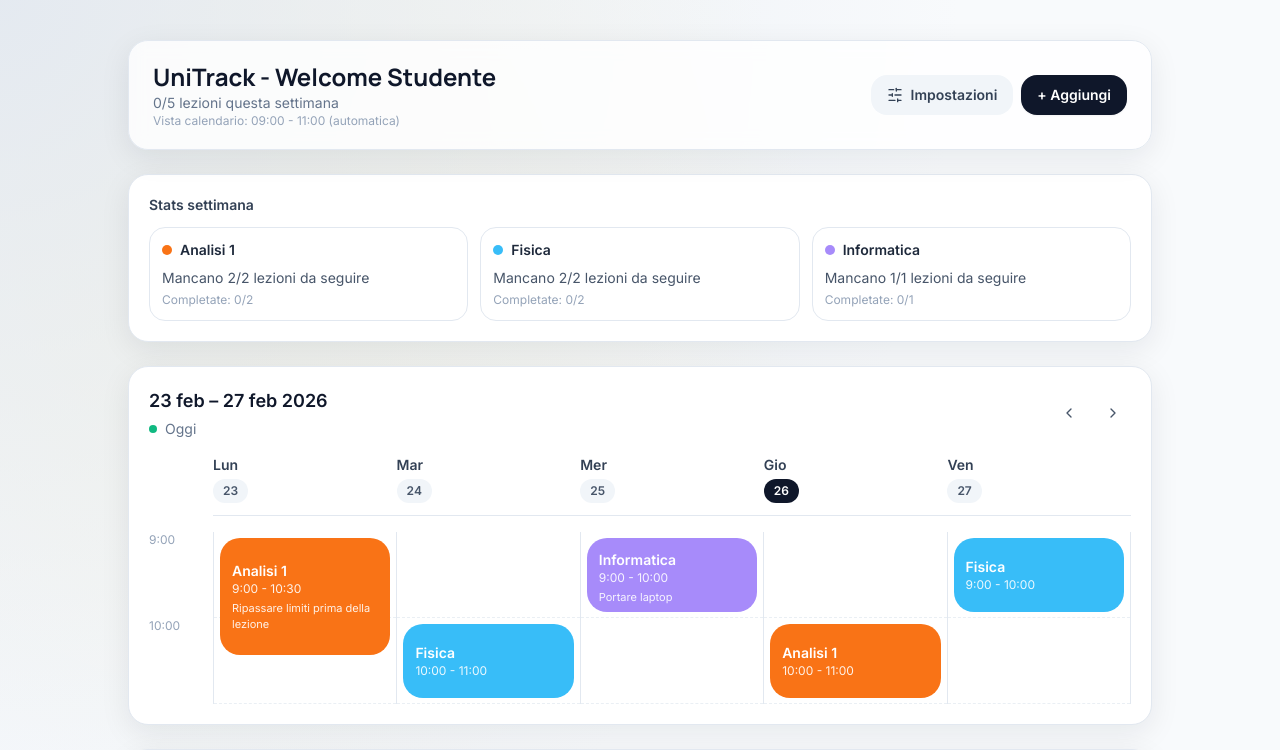
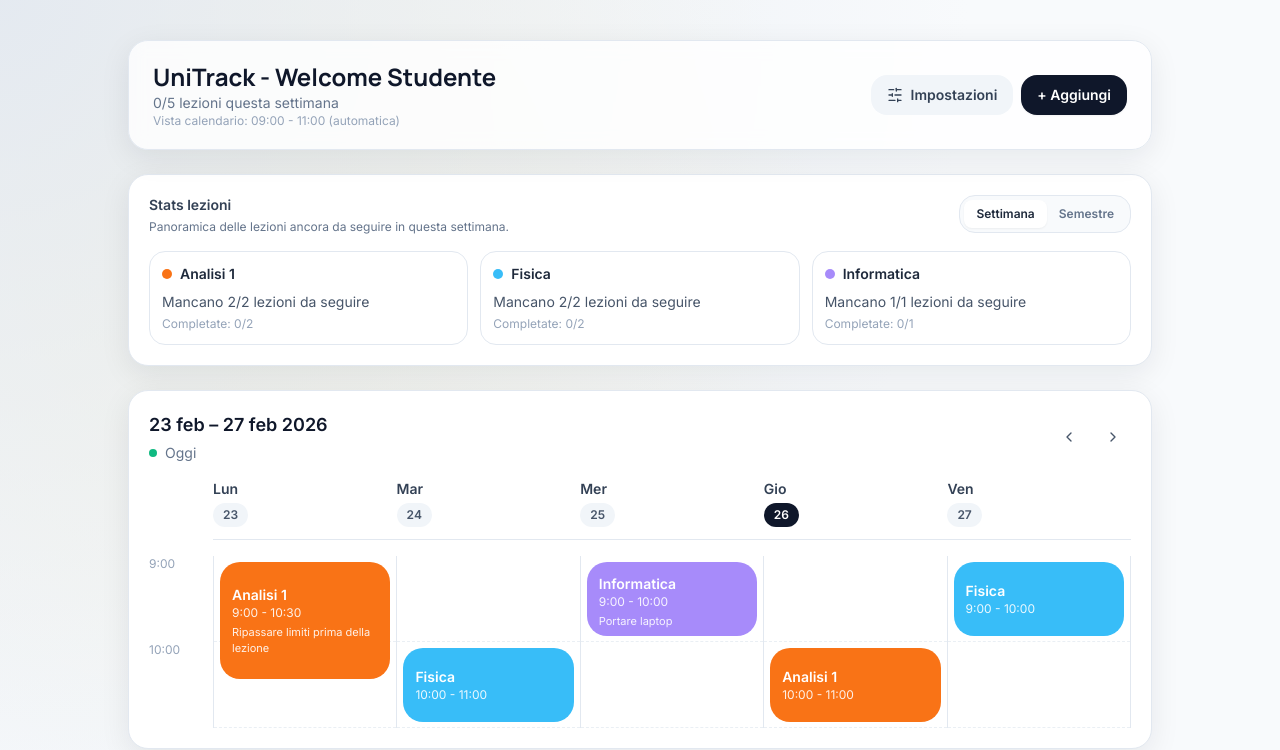
Before and after one commit to MarianoAkaMery/MyUniversityPlan-by-Some-LLMS, a React (Vite) app: page / in a window 1280 px wide. Shown: the top 750 px of the page. Built offline with nearby package versions, Linux system fonts and the light colour scheme.

Commit message:
Added total report

```diff
--- a/src/App.tsx
+++ b/src/App.tsx
@@ -71,6 +71,40 @@ const isValidCalendarWindow = (value: unknown): value is CalendarWindow => {
 const sanitizeFilename = (raw: string) => {
   const cleaned = raw.trim().replace(/[^a-z0-9-_]+/gi, "_").replace(/^_+|_+$/g, "");
   return cleaned || "unitrack-backup";
+};
+
+const startOfSemester = (date: Date) => {
+  const year = date.getFullYear();
+  const month = date.getMonth();
+
+  if (month >= 1 && month <= 6) {
+    return new Date(year, 1, 1);
+  }
+
+  if (month >= 7) {
+    return new Date(year, 8, 1);
+  }
+
+  return new Date(year - 1, 8, 1);
+};
+
+const countWeeklyOccurrencesInRange = (dayIndex: number, start: Date, end: Date) => {
+  const startDate = new Date(start);
+  const endDate = new Date(end);
+  startDate.setHours(0, 0, 0, 0);
+  endDate.setHours(0, 0, 0, 0);
+
+  if (endDate < startDate) return 0;
+
+  const targetDay = dayIndex + 1;
+  const firstOccurrence = new Date(startDate);
+  const delta = (targetDay - firstOccurrence.getDay() + 7) % 7;
+  firstOccurrence.setDate(firstOccurrence.getDate() + delta);
+
+  if (firstOccurrence > endDate) return 0;
+
+  const MS_PER_WEEK = 7 * 24 * 60 * 60 * 1000;
+  return Math.floor((endDate.getTime() - firstOccurrence.getTime()) / MS_PER_WEEK) + 1;
 };
 
 const parseInlineMarkdown = (text: string): React.ReactNode[] => {
@@ -160,6 +194,7 @@ const AppContent = () => {
     useScheduleStore();
   const [weekOffset, setWeekOffset] = React.useState(0);
   const [isSettingsOpen, setIsSettingsOpen] = React.useState(false);
+  const [statsMode, setStatsMode] = React.useState<"week" | "semester">("week");
   const [calendarWindow, setCalendarWindow] = React.useState<CalendarWindow | null>(null);
   const [username, setUsername] = React.useState("Studente");
   const [courseNotes, setCourseNotes] = React.useState("");
@@ -174,6 +209,7 @@ const AppContent = () => {
   const MAX_WEEK_OFFSET = 52;
   const { completed, total } = getWeekProgress(weekOffset);
   const weekStart = startOfWeekMonday(addDays(new Date(), weekOffset * 7));
+  const weekEnd = addDays(weekStart, 4);
 
   React.useEffect(() => {
     const rawWindow = window.localStorage.getItem(CALENDAR_WINDOW_STORAGE_KEY);
@@ -381,19 +417,45 @@ const AppContent = () => {
     updateCourseNotes(next, start, start + markdownLink.length);
   };
 
-  const weeklyStats = subjects
+  const completedOccurrences = Object.keys(completedByDate);
+  const semesterStart = startOfSemester(weekEnd);
+  const semesterStartKey = toDateKey(semesterStart);
+  const semesterEndKey = toDateKey(weekEnd);
+
+  const subjectStats = subjects
     .map((subject) => {
       const subjectLessons = lessons.filter((lesson) => lesson.subjectId === subject.id);
-      const totalLessons = subjectLessons.length;
-      const completedLessons = subjectLessons.reduce((count, lesson) => {
+      const weekTotalLessons = subjectLessons.length;
+      const weekCompletedLessons = subjectLessons.reduce((count, lesson) => {
         const dateKey = toDateKey(addDays(weekStart, lesson.dayIndex));
         return count + (isLessonCompleted(lesson.id, dateKey) ? 1 : 0);
       }, 0);
+      const semesterTotalLessons = subjectLessons.reduce(
+        (count, lesson) => count + countWeeklyOccurrencesInRange(lesson.dayIndex, semesterStart, weekEnd),
+        0
+      );
+      const semesterCompletedLessons = subjectLessons.reduce(
+        (count, lesson) =>
+          count +
+          completedOccurrences.filter((entry) => {
+            const [entryLessonId, entryDateKey] = entry.split("__");
+            return (
+              entryLessonId === lesson.id &&
+              entryDateKey >= semesterStartKey &&
+              entryDateKey <= semesterEndKey
+            );
+          }).length,
+        0
+      );
+
+      const totalLessons = statsMode === "week" ? weekTotalLessons : semesterTotalLessons;
+      const completedLessons = statsMode === "week" ? weekCompletedLessons : semesterCompletedLessons;
 
       return {
         subjectId: subject.id,
         subjectName: subject.name,
         subjectColor: subject.color,
+        weekTotalLessons,
         totalLessons,
         completedLessons,
         remainingLessons: totalLessons - completedLessons,
@@ -522,12 +584,42 @@ const AppContent = () => {
         </Dialog>
 
         <section className="rounded-2xl border border-slate-200 bg-white p-5 shadow-soft">
-          <div className="mb-3 text-sm font-semibold text-slate-700">Stats settimana</div>
-          {weeklyStats.length === 0 ? (
+          <div className="mb-4 flex flex-wrap items-start justify-between gap-3">
+            <div>
+              <div className="text-sm font-semibold text-slate-700">Stats lezioni</div>
+              <div className="mt-1 text-xs text-slate-500">
+                {statsMode === "week"
+                  ? "Panoramica delle lezioni ancora da seguire in questa settimana."
+                  : `Conteggio cumulativo dal ${semesterStart.toLocaleDateString("it-IT")} fino a questa settimana.`}
+              </div>
+            </div>
+            <div className="inline-flex rounded-xl border border-slate-200 bg-slate-50 p-1">
+              <button
+                type="button"
+                onClick={() => setStatsMode("week")}
+                className={`rounded-lg px-3 py-1.5 text-xs font-semibold transition ${
+                  statsMode === "week" ? "bg-white text-slate-800 shadow-sm" : "text-slate-500"
+                }`}
+              >
+                Settimana
+              </button>
+              <button
+                type="button"
+                onClick={() => setStatsMode("semester")}
+                className={`rounded-lg px-3 py-1.5 text-xs font-semibold transition ${
+                  statsMode === "semester" ? "bg-white text-slate-800 shadow-sm" : "text-slate-500"
+                }`}
+              >
+                Semestre
+              </button>
+            </div>
+          </div>
+
+          {subjectStats.length === 0 ? (
             <p className="text-sm text-slate-500">Nessuna lezione pianificata in questa settimana.</p>
           ) : (
             <div className="grid gap-3 sm:grid-cols-2 lg:grid-cols-3">
-              {weeklyStats.map((stat) => (
+              {subjectStats.map((stat) => (
                 <div key={stat.subjectId} className="rounded-xl border border-slate-200 p-3">
                   <div className="mb-2 flex items-center gap-2">
                     <span
@@ -542,6 +634,11 @@ const AppContent = () => {
                   <div className="mt-1 text-xs text-slate-400">
                     Completate: {stat.completedLessons}/{stat.totalLessons}
                   </div>
+                  {statsMode === "semester" && (
+                    <div className="mt-2 text-[11px] text-slate-400">
+                      Lezioni settimanali previste: {stat.weekTotalLessons}
+                    </div>
+                  )}
                 </div>
               ))}
             </div>
```
